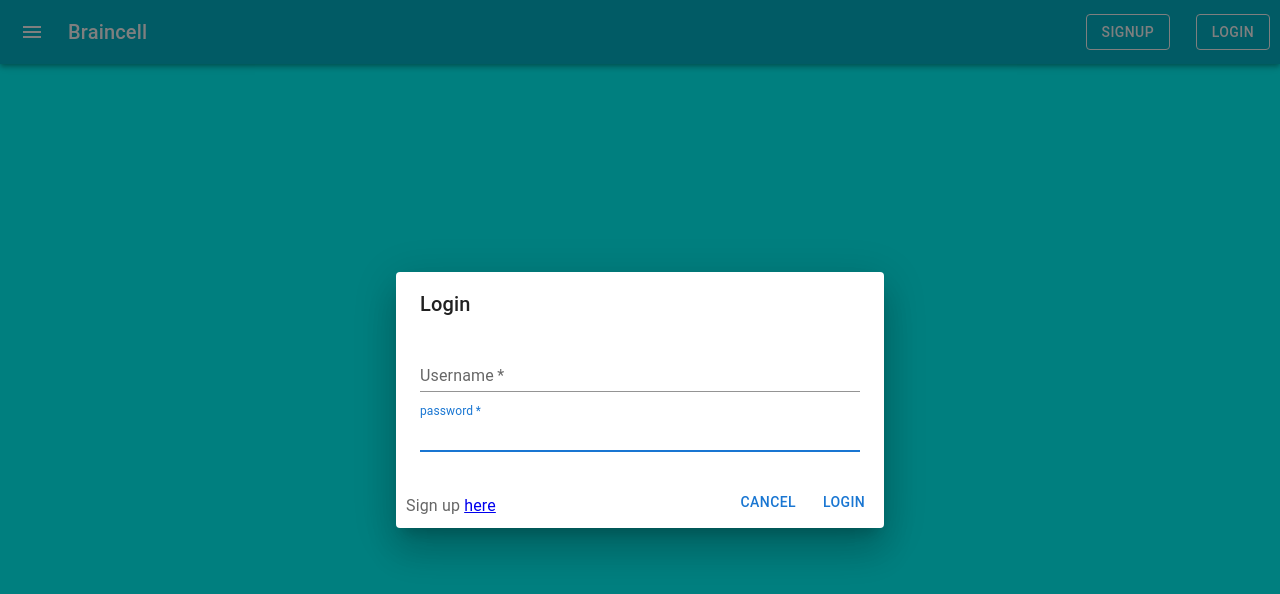
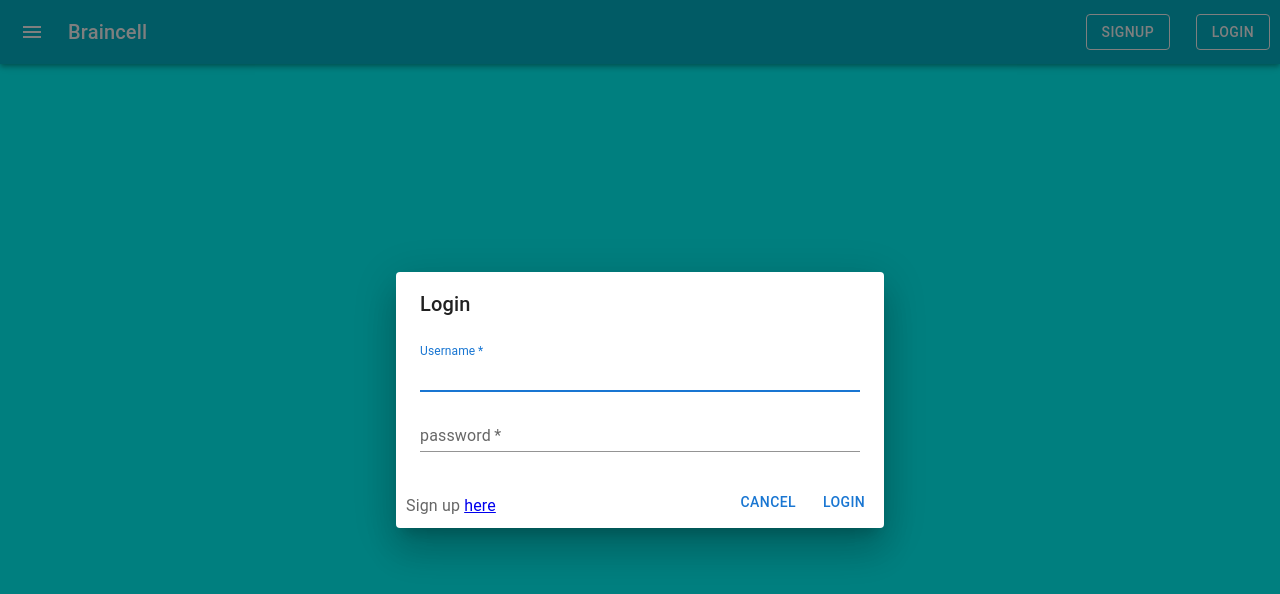
Before and after one commit to DeepjyotiDeb/braincell-main-repo, a React (Create React App) app: page /sign-up in a window 1280 px wide. Both pictures are taken after a click on the button "LOGIN". Shown: the top 594 px of the page. Built offline with nearby package versions, Linux system fonts and the light colour scheme; no server answers.

Commit message:
async/await fix

```diff
--- a/src/App.js
+++ b/src/App.js
@@ -1,11 +1,7 @@
 import Home from './home/Home';
 
 function App() {
-  return (
-    <div>
-      <Home></Home>
-    </div>
-  );
+  return <Home />;
 }
 
 export default App;
--- a/src/home/Home.js
+++ b/src/home/Home.js
@@ -27,7 +27,7 @@ export default function Home() {
       <Router>
         <Navbar />
         <Routes>
-          <Route path='/' element={<BlogContainer></BlogContainer>}></Route>
+          <Route path='/' element={<BlogContainer />}></Route>
           <Route path='/view-post/:id' element={<SinglePost />}></Route>
           <Route path='/sign-up' element={<SignUp />}></Route>
           <Route element={<ProtectedRoute token={token} />}>
--- a/src/home/login/Login.js
+++ b/src/home/login/Login.js
@@ -9,7 +9,7 @@ import DialogTitle from '@mui/material/DialogTitle';
 import { Link, useNavigate } from 'react-router-dom';
 // import axios from 'axios';
 import axios from '../../api/axios';
-import { Typography } from '@mui/material';
+import { Box, Typography } from '@mui/material';
 import SignUp from '../signup/SignUp';
 // const textfield = styled('TextField')({
 //   autoFocus: true,
@@ -56,9 +56,9 @@ export default function Login(props) {
     }
   };
 
-  const handleSubmit = () => {
+  const handleSubmit = async () => {
     //     console.log('test values are:', username, password);
-    axios
+    await axios
       .post('/login', {
         'username': username,
         'password': password,
@@ -76,7 +76,7 @@ export default function Login(props) {
   };
 
   return (
-    <div>
+    <Box component='form' onSubmit={handleSubmit}>
       <Dialog open={openLogin} onClose={handleClose}>
         <DialogTitle>Login</DialogTitle>
         <DialogContent>
@@ -95,7 +95,6 @@ export default function Login(props) {
           />
           <TextField
             // onChange={handleChange}
-            autoFocus
             margin='dense'
             id='password'
             label='password'
@@ -110,7 +109,9 @@ export default function Login(props) {
         </DialogContent>
         <DialogActions>
           <Button onClick={handleClose}>Cancel</Button>
-          <Button onClick={handleSubmit}>Login</Button>
+          <Button onClick={handleSubmit} type='submit'>
+            Login
+          </Button>
         </DialogActions>
         <DialogContentText
           sx={{ position: 'absolute', left: '10px', bottom: '10px' }}
@@ -128,6 +129,6 @@ export default function Login(props) {
         </DialogContentText>
       </Dialog>
       <SignUp openSignUp={openSignUp} setOpenSignUp={setOpenSignUp}></SignUp>
-    </div>
+    </Box>
   );
 }
--- a/src/home/signup/SignUp.js
+++ b/src/home/signup/SignUp.js
@@ -22,9 +22,8 @@ export default function SignUp(props) {
     event.preventDefault();
     setValues({ ...values, [event.target.name]: event.target.value });
   };
-  const handleSubmit = () => {
-    console.log(values);
-    axios
+  const handleSubmit = async () => {
+    await axios
       .post('user', {
         'name': values.username,
         'email': values.email,
```
